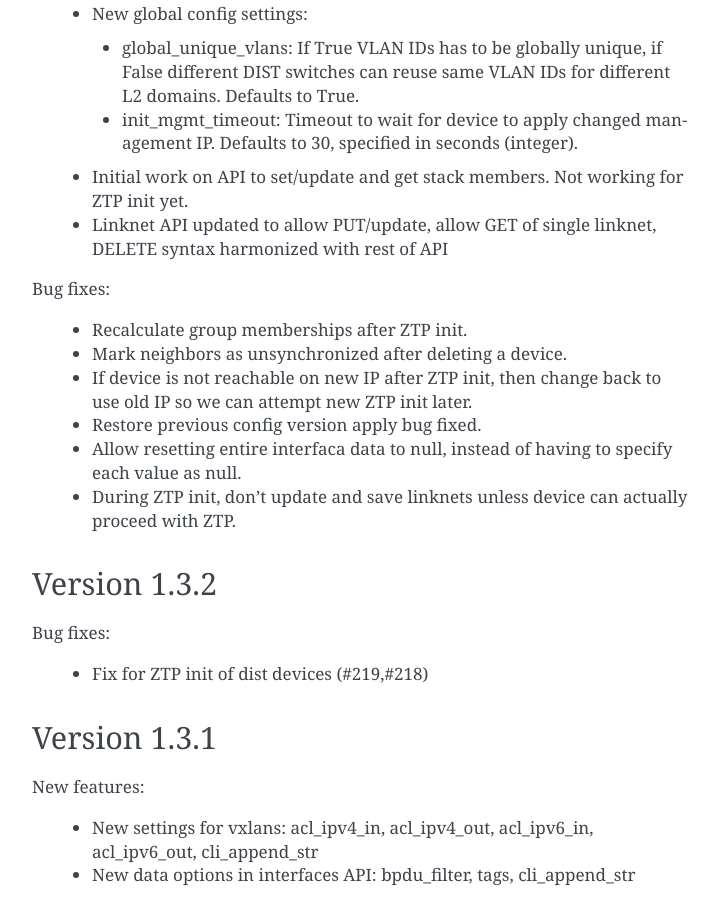
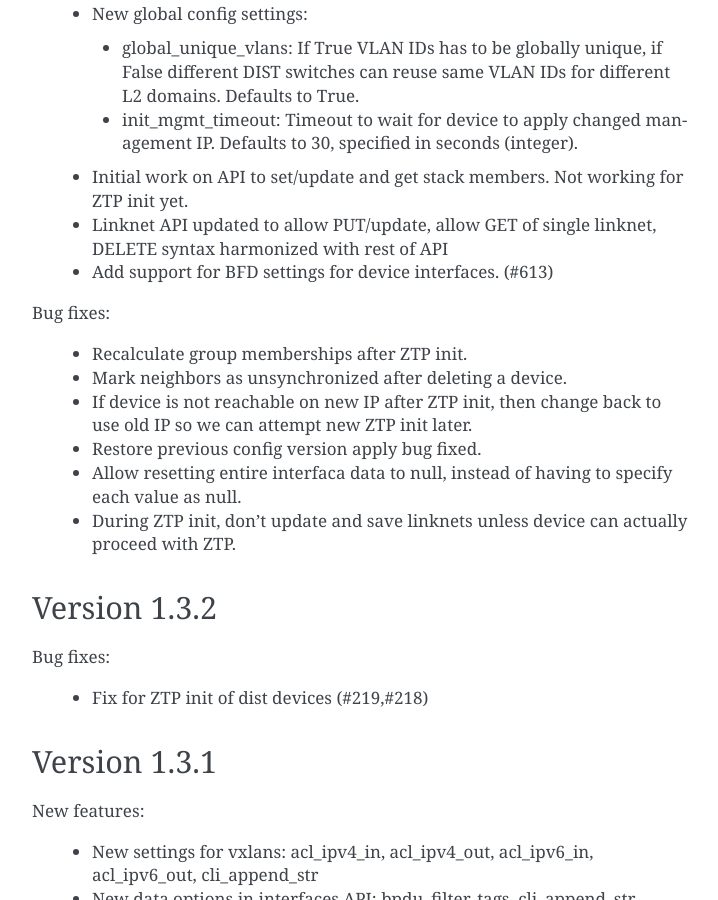
Before and after one commit to SUNET/cnaas-nms, a Sphinx documentation site: the page built from docs/changelog/index.rst, in a window 1280 px wide and 900 px high, scrolled down 5873 px. Shown: the whole window, without its empty margins (388-1106 px from the left). Built offline with Sphinx 7.4.7, drawn with Linux system fonts in a browser that asks for light colours.

Commit message:
Update changelog

```diff
--- a/docs/changelog/index.rst
+++ b/docs/changelog/index.rst
@@ -196,6 +196,7 @@ New features:
     Defaults to 30, specified in seconds (integer).
  - Initial work on API to set/update and get stack members. Not working for ZTP init yet.
  - Linknet API updated to allow PUT/update, allow GET of single linknet, DELETE syntax harmonized with rest of API
+ - Add support for BFD settings for device interfaces. (#613)
 
 Bug fixes:
 
```
